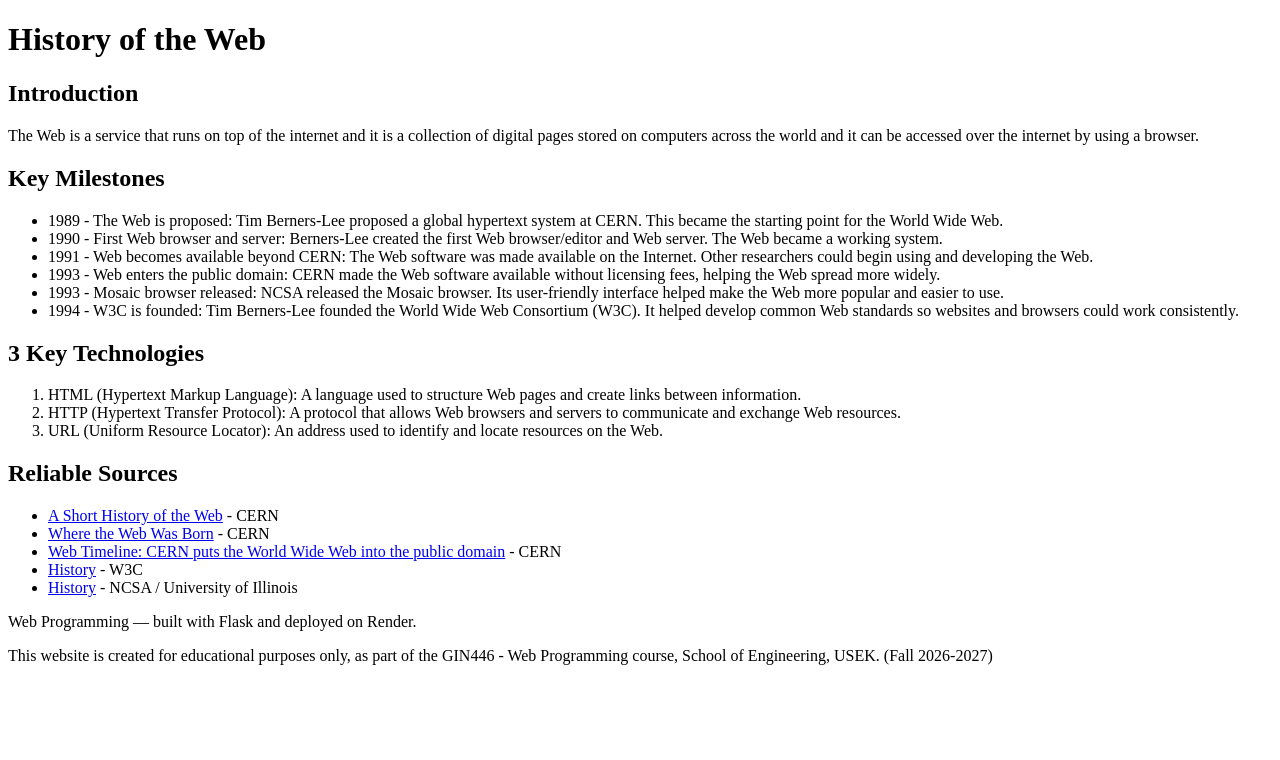
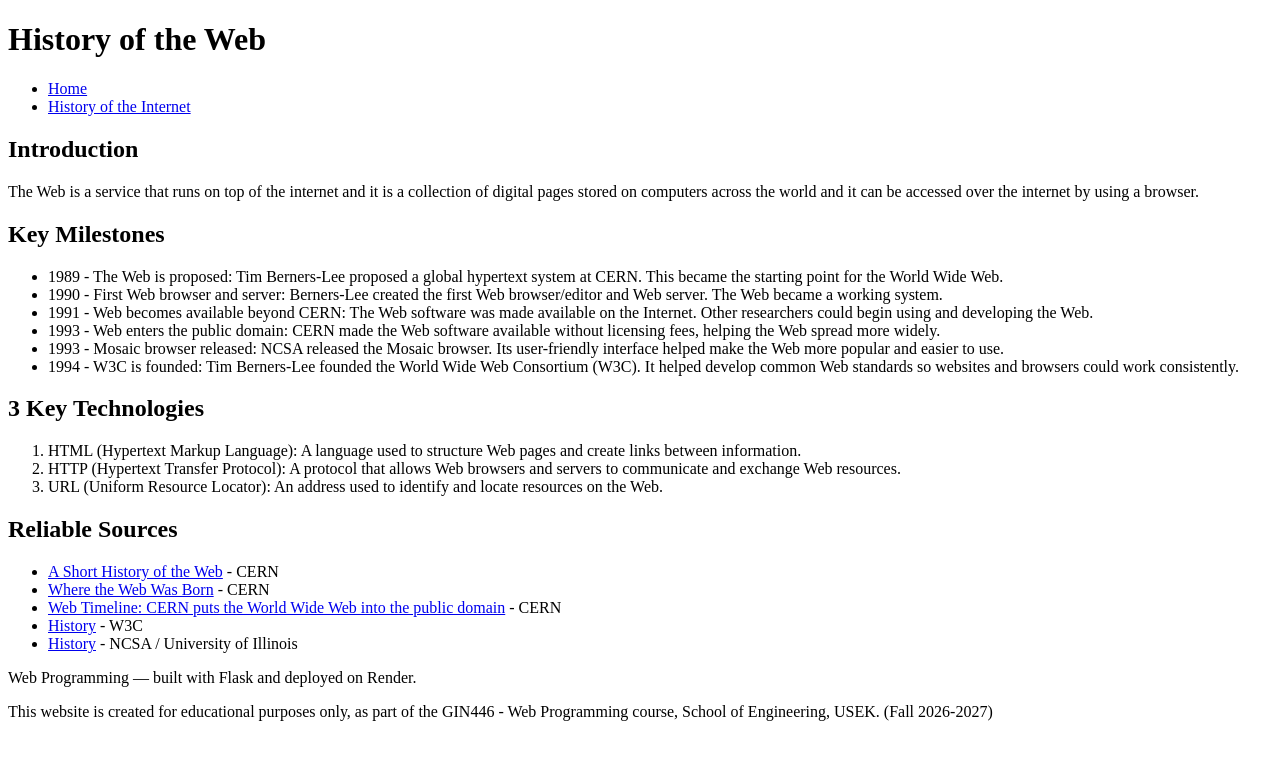
Before and after one commit to Jadfahed224/web-programming-site, a Flask app: page /web-history in a window 1280 px wide. Shown: the top 760 px of the page. Run offline with Flask 3, Linux system fonts and the light colour scheme.

Commit message:
Part 2: hand-written history pages

```diff
--- a/templates/internet-history.html
+++ b/templates/internet-history.html
@@ -9,6 +9,12 @@
     <header>
         <h1>History of the Internet</h1>
     </header>
+    <nav>
+        <ul>
+            <li><a href="/">Home</a></li>
+            <li><a href="/web-history">History of the Web</a></li>
+        </ul>
+    </nav>
     <main>
         <section>
             <h2>Introduction</h2>
--- a/templates/web-history.html
+++ b/templates/web-history.html
@@ -9,6 +9,12 @@
     <header>
         <h1>History of the Web</h1>
     </header>
+<nav>
+    <ul>
+        <li><a href="/">Home</a></li>
+        <li><a href="/internet-history">History of the Internet</a></li>
+    </ul>
+</nav>
     <main>
         <section>
             <h2>Introduction</h2>
```
